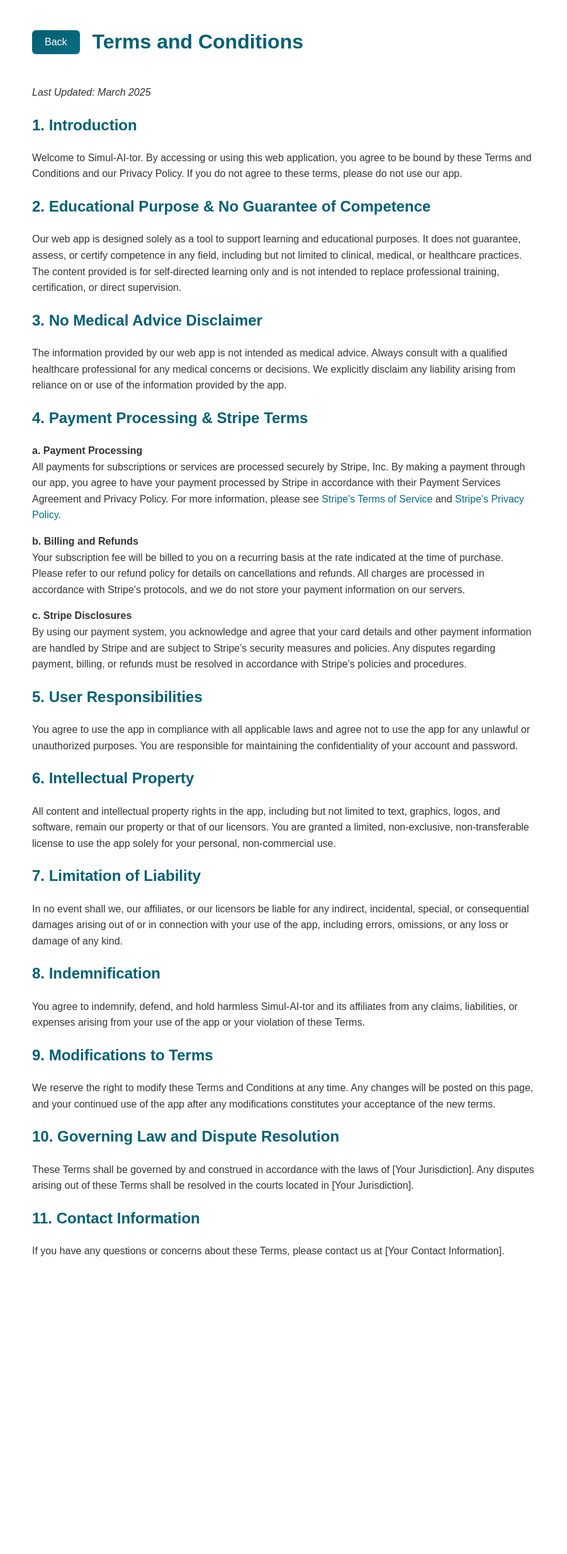
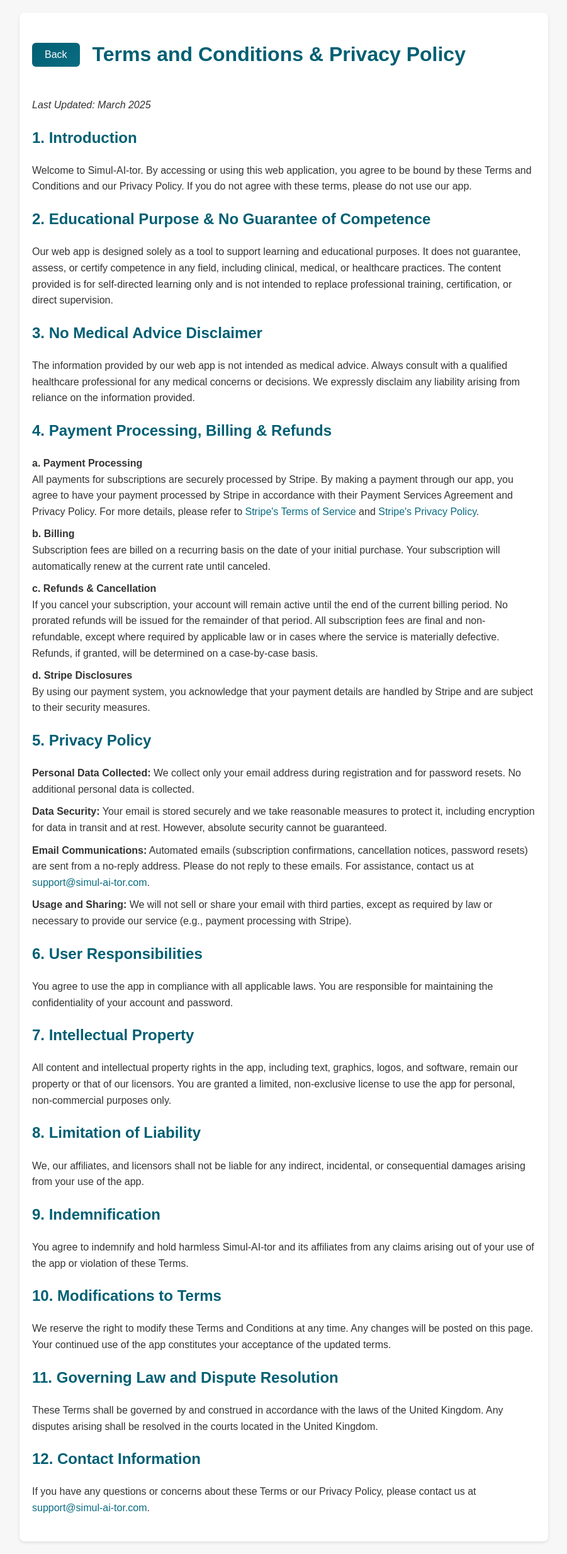
Before and after one commit to StudPharm1711/Web_Sim, a Flask app: page /terms.html in a window 1280 px wide. Shown: the whole page at 63% size, without its empty margins (189-1090 px from the left). Before the commit the page ends 1995 px from the top, so only its background shows below. Run offline with Flask 3, Linux system fonts and the light colour scheme.

```diff
--- a/templates/register.html
+++ b/templates/register.html
@@ -119,7 +119,7 @@
     </div>
 
     <form method="POST" action="{{ url_for('register') }}">
-      <input type="text" name="username" placeholder="Username" required>
+      <!-- Removed the Username field -->
       <input type="email" name="email" placeholder="Email Address" required>
       <input type="password" name="password" placeholder="Password" required>
 
@@ -149,10 +149,8 @@
         <input type="text" id="otherDiscipline" name="otherDiscipline" placeholder="Please specify your discipline" style="display:none;">
       </div>
 
-      <!-- Promo Code Field Removed -->
-
+      <!-- Subscription Pricing & Student Verification -->
       <div id="subscriptionPricing"></div>
-
       <div id="student-verification">
         <label>Student Verification Required:</label>
         <p>Please ensure your email ends with ".ac.uk" to receive the student rate.</p>
--- a/templates/terms.html
+++ b/templates/terms.html
@@ -2,16 +2,32 @@
 <html lang="en">
 <head>
   <meta charset="UTF-8">
-  <title>Terms and Conditions</title>
+  <title>Terms and Conditions & Privacy Policy</title>
   <meta name="viewport" content="width=device-width, initial-scale=1.0">
   <style>
-    body { font-family: Arial, sans-serif; line-height: 1.6; margin: 20px; color: #333; }
-    .container { max-width: 800px; margin: 0 auto; }
-    header { display: flex; align-items: center; margin-bottom: 20px; }
+    body {
+      font-family: Arial, sans-serif;
+      line-height: 1.6;
+      margin: 20px;
+      color: #333;
+      background-color: #f7f7f7;
+    }
+    .container {
+      max-width: 800px;
+      margin: 0 auto;
+      background-color: #fff;
+      padding: 20px;
+      border-radius: 8px;
+      box-shadow: 0 2px 5px rgba(0,0,0,0.1);
+    }
+    header {
+      display: flex;
+      align-items: center;
+      margin-bottom: 20px;
+    }
     .back-button {
       padding: 10px 20px;
       background: linear-gradient(145deg, #005f73, #0a6c82);
-      color: white;
       color: white;
       border: none;
       border-radius: 6px;
@@ -25,81 +41,100 @@
       background: linear-gradient(145deg, #0a6c82, #005f73);
     }
     h1, h2 { color: #005f73; }
-    a { color: #0a6c82; text-decoration: none; }
-    a:hover { text-decoration: underline; }
-    .section { margin-bottom: 20px; }
+    a {
+      color: #0a6c82;
+      text-decoration: none;
+    }
+    a:hover {
+      text-decoration: underline;
+    }
+    .section {
+      margin-bottom: 20px;
+    }
+    p { margin: 10px 0; }
   </style>
 </head>
 <body>
   <div class="container">
     <header>
       <button class="back-button" onclick="history.back();">Back</button>
-      <h1>Terms and Conditions</h1>
+      <h1>Terms and Conditions & Privacy Policy</h1>
     </header>
 
     <p><em>Last Updated: March 2025</em></p>
 
     <div class="section">
       <h2>1. Introduction</h2>
-      <p>Welcome to Simul-AI-tor. By accessing or using this web application, you agree to be bound by these Terms and Conditions and our Privacy Policy. If you do not agree to these terms, please do not use our app.</p>
+      <p>Welcome to Simul-AI-tor. By accessing or using this web application, you agree to be bound by these Terms and Conditions and our Privacy Policy. If you do not agree with these terms, please do not use our app.</p>
     </div>
 
     <div class="section">
       <h2>2. Educational Purpose & No Guarantee of Competence</h2>
-      <p>Our web app is designed solely as a tool to support learning and educational purposes. It does not guarantee, assess, or certify competence in any field, including but not limited to clinical, medical, or healthcare practices. The content provided is for self-directed learning only and is not intended to replace professional training, certification, or direct supervision.</p>
+      <p>Our web app is designed solely as a tool to support learning and educational purposes. It does not guarantee, assess, or certify competence in any field, including clinical, medical, or healthcare practices. The content provided is for self-directed learning only and is not intended to replace professional training, certification, or direct supervision.</p>
     </div>
 
     <div class="section">
       <h2>3. No Medical Advice Disclaimer</h2>
-      <p>The information provided by our web app is not intended as medical advice. Always consult with a qualified healthcare professional for any medical concerns or decisions. We explicitly disclaim any liability arising from reliance on or use of the information provided by the app.</p>
+      <p>The information provided by our web app is not intended as medical advice. Always consult with a qualified healthcare professional for any medical concerns or decisions. We expressly disclaim any liability arising from reliance on the information provided.</p>
     </div>
 
     <div class="section">
-      <h2>4. Payment Processing & Stripe Terms</h2>
+      <h2>4. Payment Processing, Billing & Refunds</h2>
       <p><strong>a. Payment Processing</strong><br>
-         All payments for subscriptions or services are processed securely by Stripe, Inc. By making a payment through our app, you agree to have your payment processed by Stripe in accordance with their Payment Services Agreement and Privacy Policy. For more information, please see <a href="https://stripe.com/terms" target="_blank">Stripe's Terms of Service</a> and <a href="https://stripe.com/privacy" target="_blank">Stripe's Privacy Policy</a>.
+         All payments for subscriptions are securely processed by Stripe. By making a payment through our app, you agree to have your payment processed by Stripe in accordance with their Payment Services Agreement and Privacy Policy. For more details, please refer to <a href="https://stripe.com/terms" target="_blank">Stripe's Terms of Service</a> and <a href="https://stripe.com/privacy" target="_blank">Stripe's Privacy Policy</a>.
       </p>
-      <p><strong>b. Billing and Refunds</strong><br>
-         Your subscription fee will be billed to you on a recurring basis at the rate indicated at the time of purchase. Please refer to our refund policy for details on cancellations and refunds. All charges are processed in accordance with Stripe's protocols, and we do not store your payment information on our servers.
+      <p><strong>b. Billing</strong><br>
+         Subscription fees are billed on a recurring basis on the date of your initial purchase. Your subscription will automatically renew at the current rate until canceled.
       </p>
-      <p><strong>c. Stripe Disclosures</strong><br>
-         By using our payment system, you acknowledge and agree that your card details and other payment information are handled by Stripe and are subject to Stripe’s security measures and policies. Any disputes regarding payment, billing, or refunds must be resolved in accordance with Stripe’s policies and procedures.
+      <p><strong>c. Refunds & Cancellation</strong><br>
+         If you cancel your subscription, your account will remain active until the end of the current billing period. No prorated refunds will be issued for the remainder of that period. All subscription fees are final and non-refundable, except where required by applicable law or in cases where the service is materially defective. Refunds, if granted, will be determined on a case-by-case basis.
+      </p>
+      <p><strong>d. Stripe Disclosures</strong><br>
+         By using our payment system, you acknowledge that your payment details are handled by Stripe and are subject to their security measures.
       </p>
     </div>
 
     <div class="section">
-      <h2>5. User Responsibilities</h2>
-      <p>You agree to use the app in compliance with all applicable laws and agree not to use the app for any unlawful or unauthorized purposes. You are responsible for maintaining the confidentiality of your account and password.</p>
+      <h2>5. Privacy Policy</h2>
+      <p><strong>Personal Data Collected:</strong> We collect only your email address during registration and for password resets. No additional personal data is collected.</p>
+      <p><strong>Data Security:</strong> Your email is stored securely and we take reasonable measures to protect it, including encryption for data in transit and at rest. However, absolute security cannot be guaranteed.</p>
+      <p><strong>Email Communications:</strong> Automated emails (subscription confirmations, cancellation notices, password resets) are sent from a no-reply address. Please do not reply to these emails. For assistance, contact us at <a href="mailto:support@simul-ai-tor.com">support@simul-ai-tor.com</a>.</p>
+      <p><strong>Usage and Sharing:</strong> We will not sell or share your email with third parties, except as required by law or necessary to provide our service (e.g., payment processing with Stripe).</p>
     </div>
 
     <div class="section">
-      <h2>6. Intellectual Property</h2>
-      <p>All content and intellectual property rights in the app, including but not limited to text, graphics, logos, and software, remain our property or that of our licensors. You are granted a limited, non-exclusive, non-transferable license to use the app solely for your personal, non-commercial use.</p>
+      <h2>6. User Responsibilities</h2>
+      <p>You agree to use the app in compliance with all applicable laws. You are responsible for maintaining the confidentiality of your account and password.</p>
     </div>
 
     <div class="section">
-      <h2>7. Limitation of Liability</h2>
-      <p>In no event shall we, our affiliates, or our licensors be liable for any indirect, incidental, special, or consequential damages arising out of or in connection with your use of the app, including errors, omissions, or any loss or damage of any kind.</p>
+      <h2>7. Intellectual Property</h2>
+      <p>All content and intellectual property rights in the app, including text, graphics, logos, and software, remain our property or that of our licensors. You are granted a limited, non-exclusive license to use the app for personal, non-commercial purposes only.</p>
     </div>
 
     <div class="section">
-      <h2>8. Indemnification</h2>
-      <p>You agree to indemnify, defend, and hold harmless Simul-AI-tor and its affiliates from any claims, liabilities, or expenses arising from your use of the app or your violation of these Terms.</p>
+      <h2>8. Limitation of Liability</h2>
+      <p>We, our affiliates, and licensors shall not be liable for any indirect, incidental, or consequential damages arising from your use of the app.</p>
     </div>
 
     <div class="section">
-      <h2>9. Modifications to Terms</h2>
-      <p>We reserve the right to modify these Terms and Conditions at any time. Any changes will be posted on this page, and your continued use of the app after any modifications constitutes your acceptance of the new terms.</p>
+      <h2>9. Indemnification</h2>
+      <p>You agree to indemnify and hold harmless Simul-AI-tor and its affiliates from any claims arising out of your use of the app or violation of these Terms.</p>
     </div>
 
     <div class="section">
-      <h2>10. Governing Law and Dispute Resolution</h2>
-      <p>These Terms shall be governed by and construed in accordance with the laws of [Your Jurisdiction]. Any disputes arising out of these Terms shall be resolved in the courts located in [Your Jurisdiction].</p>
+      <h2>10. Modifications to Terms</h2>
+      <p>We reserve the right to modify these Terms and Conditions at any time. Any changes will be posted on this page. Your continued use of the app constitutes your acceptance of the updated terms.</p>
     </div>
 
     <div class="section">
-      <h2>11. Contact Information</h2>
-      <p>If you have any questions or concerns about these Terms, please contact us at [Your Contact Information].</p>
+      <h2>11. Governing Law and Dispute Resolution</h2>
+      <p>These Terms shall be governed by and construed in accordance with the laws of the United Kingdom. Any disputes arising shall be resolved in the courts located in the United Kingdom.</p>
+    </div>
+
+    <div class="section">
+      <h2>12. Contact Information</h2>
+      <p>If you have any questions or concerns about these Terms or our Privacy Policy, please contact us at <a href="mailto:support@simul-ai-tor.com">support@simul-ai-tor.com</a>.</p>
     </div>
   </div>
 </body>
```
